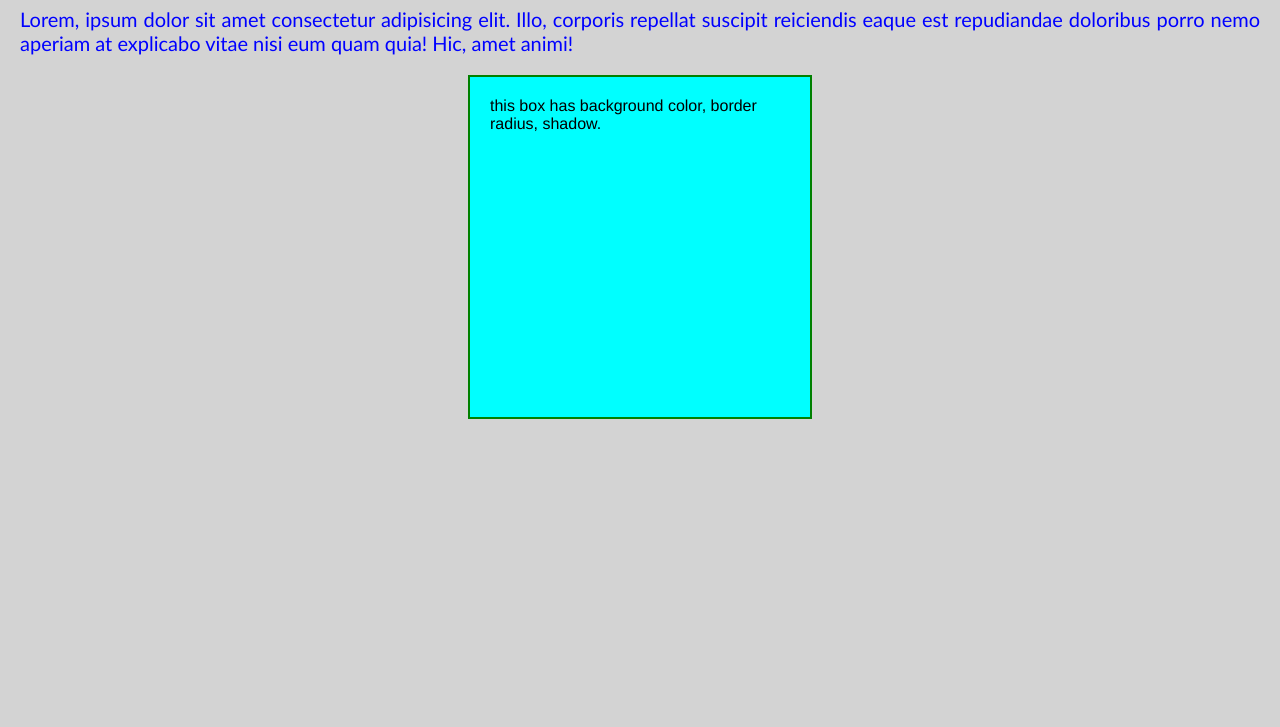
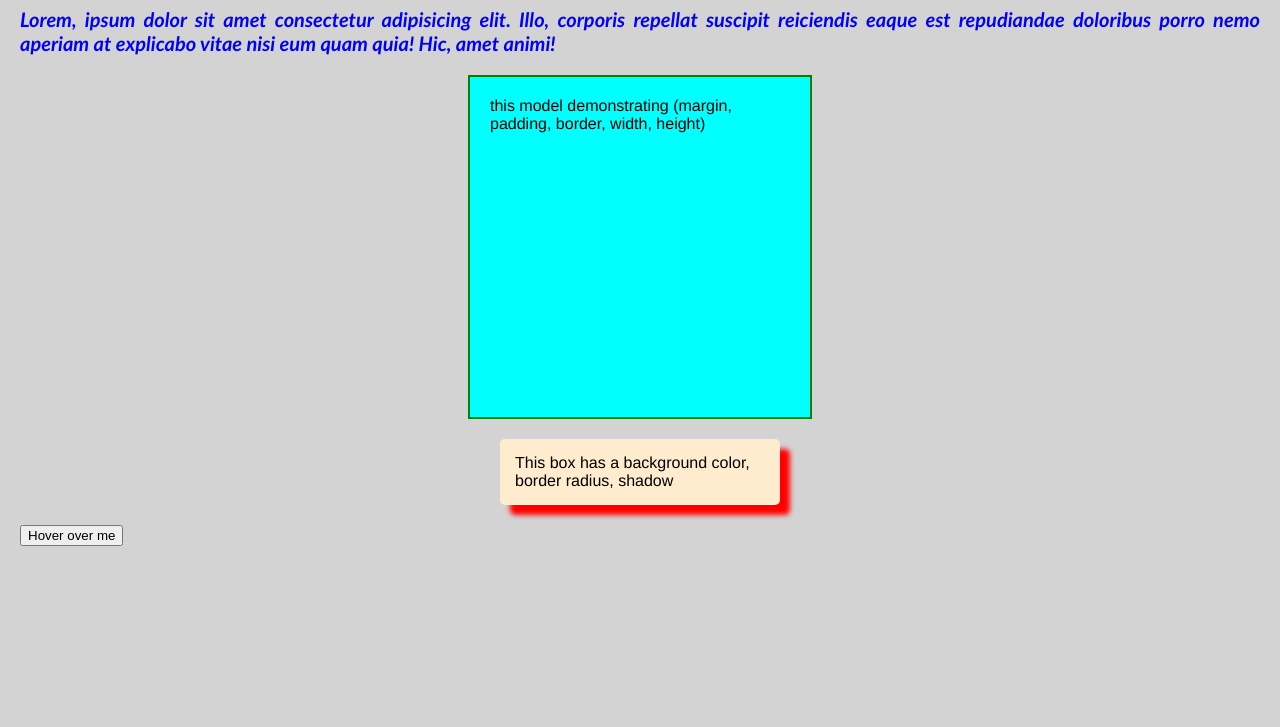
Before and after one commit to deepali-kadway/css-properties, a plain HTML site: page index.html in a window 1280 px wide. Shown: the part 73-800 px from the top of the page. Drawn offline with Linux system fonts and the light colour scheme.

Commit message:
border radius & cursor transition & box-shadow

```diff
--- a/index.html
+++ b/index.html
@@ -13,7 +13,11 @@
         </p>
     </section>
     <div class="box-model">
-        this box has background color, border radius, shadow.
+        this model demonstrating (margin, padding, border, width, height)
     </div>
+    <div class="styled-box">
+        This box has a background color, border radius, shadow
+    </div>
+    <button class="hover-button">Hover over me</button>
 </body>
 </html>
--- a/style.css
+++ b/style.css
@@ -9,6 +9,7 @@ body{
 h1{
     color: blueviolet;
     text-align: center;
+    text-transform: uppercase;
 }
 
 /* Text properties section */
@@ -18,6 +19,8 @@ h1{
     font-size: 20px;
     line-height: 1.2;
     text-align: justify;
+    font-weight: bolder;
+    font-style: italic;
 }
 
 .box-model {
@@ -28,3 +31,20 @@ h1{
     width: 300px;
     height: 300px;
 }
+
+/*Background and border radius*/
+.styled-box{
+    background-color: blanchedalmond;
+    width: 250px;
+    padding: 15px;
+    margin: 20px auto;
+    border: none;
+    border-radius: 5px;
+    cursor: pointer;
+    transition: background-color 5s ease;
+    box-shadow: 10px 10px 5px red;
+}
+
+.hover-button:hover{
+    background-color: rgb(45, 143, 199);
+}
```
